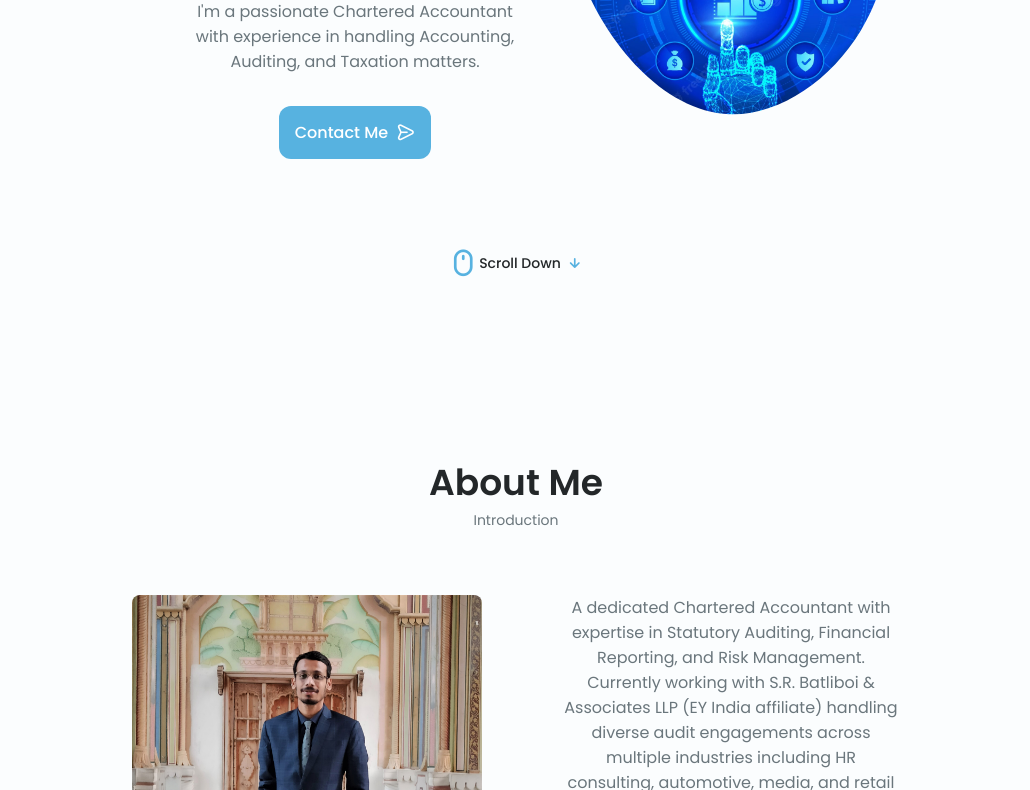
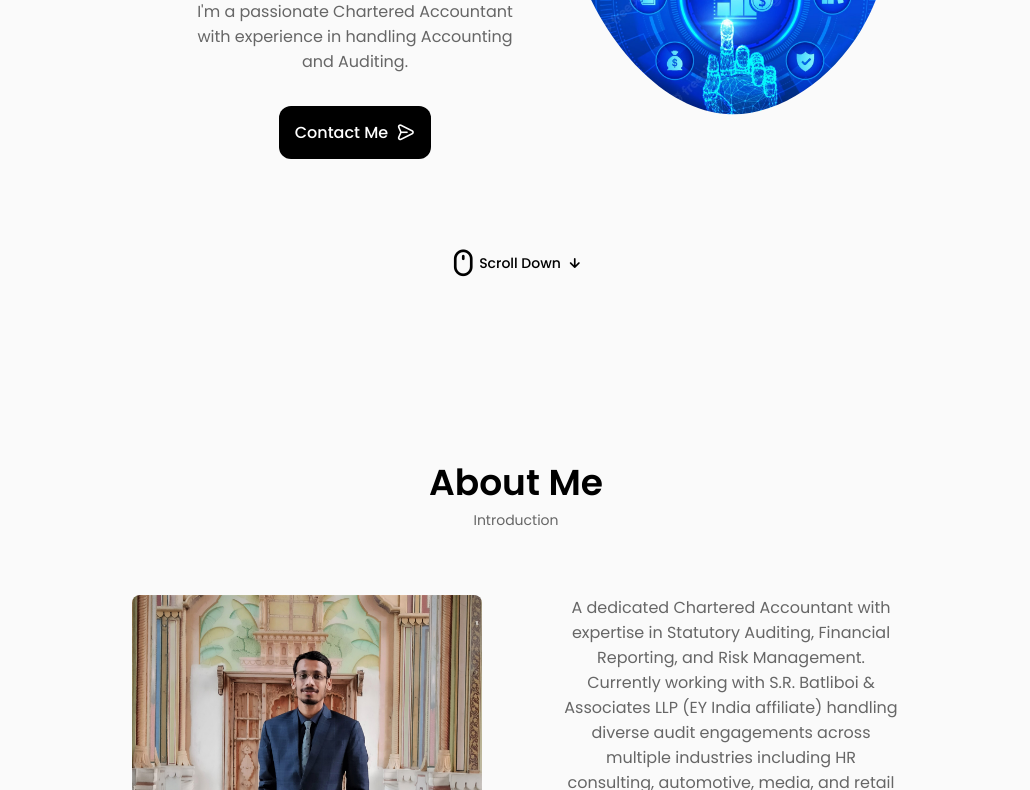
Before and after one commit to CARaghavSingla/Portflolio, a plain HTML site: page index.html in a window 1280 px wide. Shown: the part 389-1179 px from the top of the page, without its empty margins (124-1154 px from the left). Drawn offline with nearby package versions, Linux system fonts and the light colour scheme.

Commit message:
refactoring

```diff
--- a/index.html
+++ b/index.html
@@ -108,8 +108,7 @@
                             <span class="input__cursor"></span>
                         </h3>
                         <p class="home__description">
-                            I'm a passionate Chartered Accountant with experience in handling Accounting, Auditing,
-                            and Taxation matters.
+                            I'm a passionate Chartered Accountant with experience in handling Accounting and Auditing.
                         </p>
                         <a href="#contact" class="button button--flex">
                             Contact Me<i class="uil uil-message button__icon"></i>
@@ -280,7 +279,7 @@
                             <i class="uil uil-desktop skills__icon"></i>
                             <div>
                                 <h1 class="skills__title">Softwares and Utilities</h1>
-                                <span class="skills__subtitle">More than 9 years</span>
+                                <span class="skills__subtitle">More than 3 years</span>
                             </div>
 
                             <i class="uil uil-angle-down skills__arrow"></i>
@@ -293,24 +292,6 @@
                                 </div>
                                 <div class="skills__bar">
                                     <span class="skills__percentage skills__80"></span>
-                                </div>
-                            </div>
-                            <div class="skills__data">
-                                <div class="skills__titles">
-                                    <h3 class="skills__name">Tally 7.2/9/ERP</h3>
-                                    <span class="skills__number">80%</span>
-                                </div>
-                                <div class="skills__bar">
-                                    <span class="skills__percentage skills__80"></span>
-                                </div>
-                            </div>
-                            <div class="skills__data">
-                                <div class="skills__titles">
-                                    <h3 class="skills__name">Finacle, BaNCS (Banking)</h3>
-                                    <span class="skills__number">70%</span>
-                                </div>
-                                <div class="skills__bar">
-                                    <span class="skills__percentage skills__70"></span>
                                 </div>
                             </div>
                             <div class="skills__data">
@@ -350,9 +331,6 @@
                                     </li>
                                     <li>
                                         <span>Identified and rectified</span> accounting errors in revenue (<strong>₹51 Mn</strong>) and inventory (<strong>₹17 Mn</strong>) and resolved foreign currency conversion issue for embassy client
-                                    </li>
-                                    <li>
-                                        <span>Reclassified lease</span> from operating to finance (<strong>₹60 Mn</strong>) in automotive industry as per AS 19
                                     </li>
                                     <li>
                                         <span>Executed audit procedures</span> for fixed assets (<strong>₹2,934 Mn</strong>) in media industry, payroll audit for cost-plus markup entity with <strong>2,500 personnel</strong>
@@ -465,7 +443,7 @@
                             <div>
                                 <h3 class="qualification__title">AISCE (Class X)</h3>
                                 <span class="qualification__subtitle3">Seaba International Public School, Lehragaga</span><br>
-                                <span class="qualification__subtitle3">Score: 86.33% | 5th in School</span>
+                                <span class="qualification__subtitle3">Score: 86.33%</span>
                                 <div class="qualification__calendar">
                                     <i class="uil uil-calendar-alt"></i>
                                     2018
--- a/packages/css/styles.css
+++ b/packages/css/styles.css
@@ -6,22 +6,22 @@
   --header-height: 3.5rem;
 
   /*========== Colors ==========*/
-  --hue-color: 200;
+  --hue-color: 0;
 
   /* HSL color mode */
-  --first-color: hsl(var(--hue-color), 69%, 61%);
-  --first-color-second: hsl(var(--hue-color), 69%, 61%);
-  --first-color-second-shade: hsl(var(--hue-color), 69%, 61%);
-  --first-color-alt: hsl(var(--hue-color), 57%, 53%);
-  --first-color-lighter: hsl(var(--hue-color), 92%, 85%);
-  --title-color: hsl(var(--hue-color), 8%, 15%);
-  --text-color: hsl(var(--hue-color), 8%, 45%);
-  --text-color-light: hsl(var(--hue-color), 8%, 65%);
-  --input-color: hsl(var(--hue-color), 70%, 96%);
-  --body-color: hsl(var(--hue-color), 60%, 99%);
+  --first-color: hsl(var(--hue-color), 0%, 0%);
+  --first-color-second: hsl(var(--hue-color), 0%, 0%);
+  --first-color-second-shade: hsl(var(--hue-color), 0%, 0%);
+  --first-color-alt: hsl(var(--hue-color), 0%, 20%);
+  --first-color-lighter: hsl(var(--hue-color), 0%, 80%);
+  --title-color: hsl(var(--hue-color), 0%, 0%);
+  --text-color: hsl(var(--hue-color), 0%, 40%);
+  --text-color-light: hsl(var(--hue-color), 0%, 60%);
+  --input-color: hsl(var(--hue-color), 0%, 95%);
+  --body-color: hsl(var(--hue-color), 0%, 98%);
   --container-color: #fff;
-  --scroll-bar-color: hsl(var(--hue-color), 12%, 90%);
-  --scroll-thumb-color: hsl(var(--hue-color), 12%, 80%);
+  --scroll-bar-color: hsl(var(--hue-color), 0%, 90%);
+  --scroll-thumb-color: hsl(var(--hue-color), 0%, 80%);
 
   /*========== Font and typography ==========*/
   --body-font: "Poppins", sans-serif;
@@ -74,17 +74,17 @@
 /*========== Variables Dark theme ==========*/
 body.dark-theme {
   /* HSL color mode */
-  --first-color-second: hsl(var(--hue-color), 30%, 8%);
-  --first-color-second-shade: hsl(var(--hue-color), 15%, 65%);
+  --first-color-second: hsl(var(--hue-color), 0%, 8%);
+  --first-color-second-shade: hsl(var(--hue-color), 0%, 65%);
   ;
-  --title-color: hsl(var(--hue-color), 8%, 95%);
-  --text-color: hsl(var(--hue-color), 8%, 45%);
-  --text-color-light: hsl(var(--hue-color), 8%, 75%);
-  --input-color: hsl(var(--hue-color), 29%, 16%);
-  --body-color: hsl(var(--hue-color), 28%, 8%);
-  --container-color: hsl(var(--hue-color), 29%, 16%);
-  --scroll-bar-color: hsl(var(--hue-color), 12%, 48%);
-  --scroll-thumb-color: hsl(var(--hue-color), 12%, 36%);
+  --title-color: hsl(var(--hue-color), 0%, 95%);
+  --text-color: hsl(var(--hue-color), 0%, 45%);
+  --text-color-light: hsl(var(--hue-color), 0%, 75%);
+  --input-color: hsl(var(--hue-color), 0%, 16%);
+  --body-color: hsl(var(--hue-color), 0%, 8%);
+  --container-color: hsl(var(--hue-color), 0%, 16%);
+  --scroll-bar-color: hsl(var(--hue-color), 0%, 48%);
+  --scroll-thumb-color: hsl(var(--hue-color), 0%, 36%);
 }
 
 /*========== Button Dark/Light ==========*/
@@ -974,7 +974,7 @@ img {
 
 .contact__input {
   width: 100%;
-  background-color: var(--input-color);
+  background-color: transparent;
   color: var(--text-color);
   font-family: var(--body-font);
   font-size: var(--normal-font-size);
```
Also changed, not shown: 2 other files.
